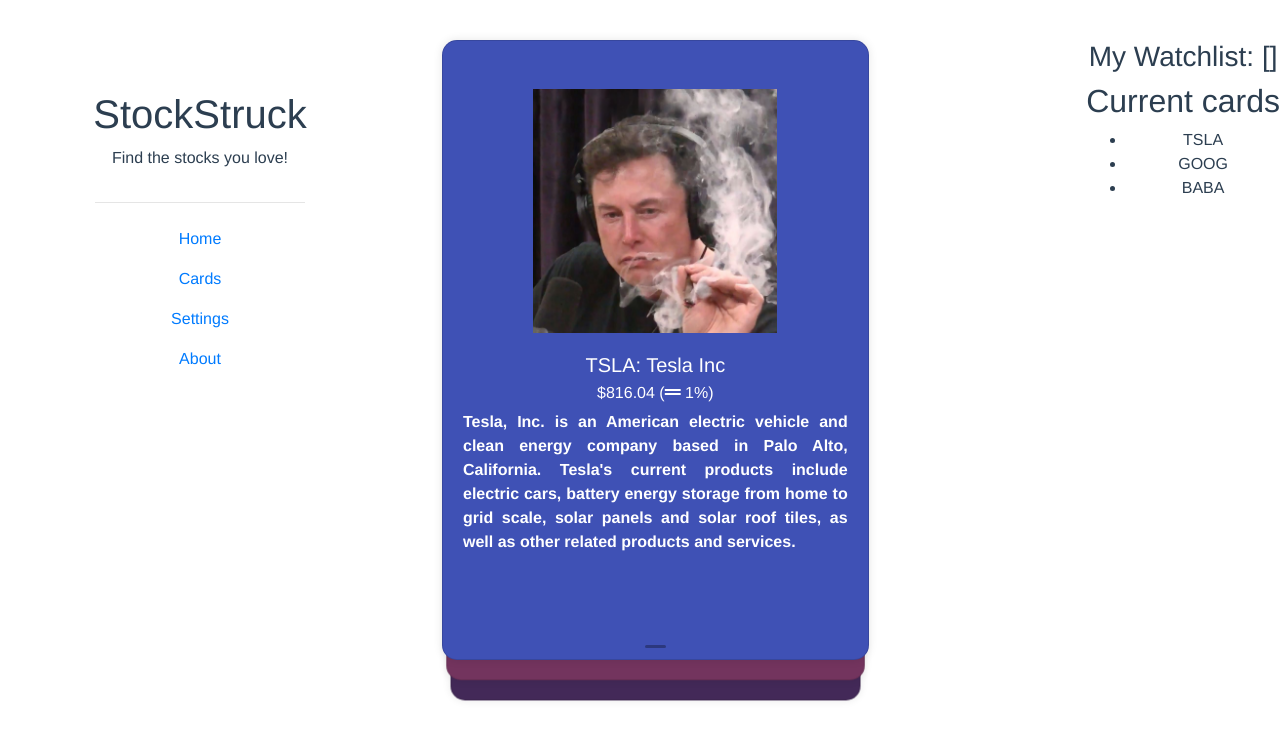
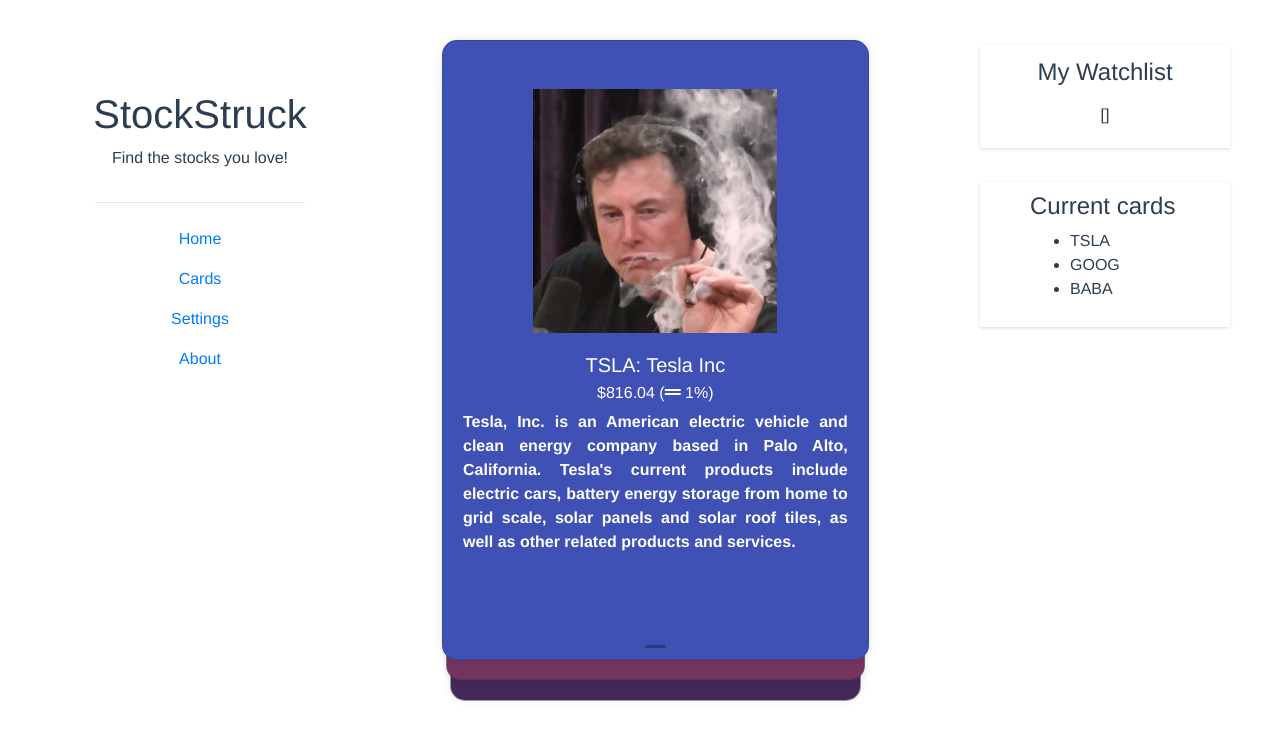
Before and after one commit to 1487quantum/sstruck, a Vue app: page /cards in a window 1280 px wide. Shown: the top 740 px of the page. Built offline with nearby package versions, Linux system fonts and the light colour scheme.

Commit message:
Add mywatchlist component

```diff
--- /dev/null
+++ b/src/components/MyWatchList.vue
@@ -0,0 +1,27 @@
+<template>
+  <div class="mlist">
+  <h4 style="padding: 8px 2px;" >My Watchlist</h4>
+  <p> {{mwatchlist}}</p>
+</div>
+</template>
+
+<script>
+
+export default {
+props: {
+  mwatchlist: {
+    type: Array,
+    required: true
+  }
+},
+}
+</script>
+
+<style>
+.mlist{
+  width: 250px;
+  padding: 5px 50px;
+  margin: 5px 50px;
+  box-shadow: 0 1px 3px rgba(0,0,0, 0.15);
+}
+</style>
--- a/src/main.js
+++ b/src/main.js
@@ -6,7 +6,7 @@
 
 const app = createApp(App)
 let options = {
-    position: POSITION.TOP_RIGHT
+    position: POSITION.TOP_LEFT
   }
 
 app.use(Toast, options)
--- a/src/views/Cards.vue
+++ b/src/views/Cards.vue
@@ -9,23 +9,29 @@
     />
   </div>
   <div style="float:right">
-    <h3>My Watchlist: {{user.watchlist}}</h3>
-    <h2>Current cards</h2>
-    <ul id="example-1">
+    <MyWatchList
+      :mwatchlist=user.watchlist
+    />
+    <br/>
+    <div class="currentList">
+    <h4>Current cards</h4>
+    <ul>
       <li v-for="item in stockList" :key="item.c_ticker">
         {{ item.c_ticker }}
       </li>
     </ul>
   </div>
+  </div>
 </template>
 
 <script>
 import StockCardStack from "@/components/StockCardStack";
+import MyWatchList from "@/components/MyWatchList";
 import { useToast } from "vue-toastification";
 
 export default {
   components: {
-    StockCardStack,
+    StockCardStack, MyWatchList
   },
   setup() {
     // Get toast interface
@@ -67,6 +73,7 @@
           c_sym: 2,
           c_desc: "Alibaba Group Holding Limited, also known as Alibaba Group and as Alibaba.com, is a Chinese multinational technology company specializing in e-commerce, retail, Internet, and technology."
         },
+
       ]
     }
   },
@@ -104,3 +111,13 @@
   }
 }
 </script>
+
+<style>
+.currentList{
+  width: 250px;
+  padding: 10px 50px;
+  margin: 5px 50px;
+  box-shadow: 0 1px 3px rgba(0,0,0, 0.15);
+  text-align: left;
+}
+</style>
```
